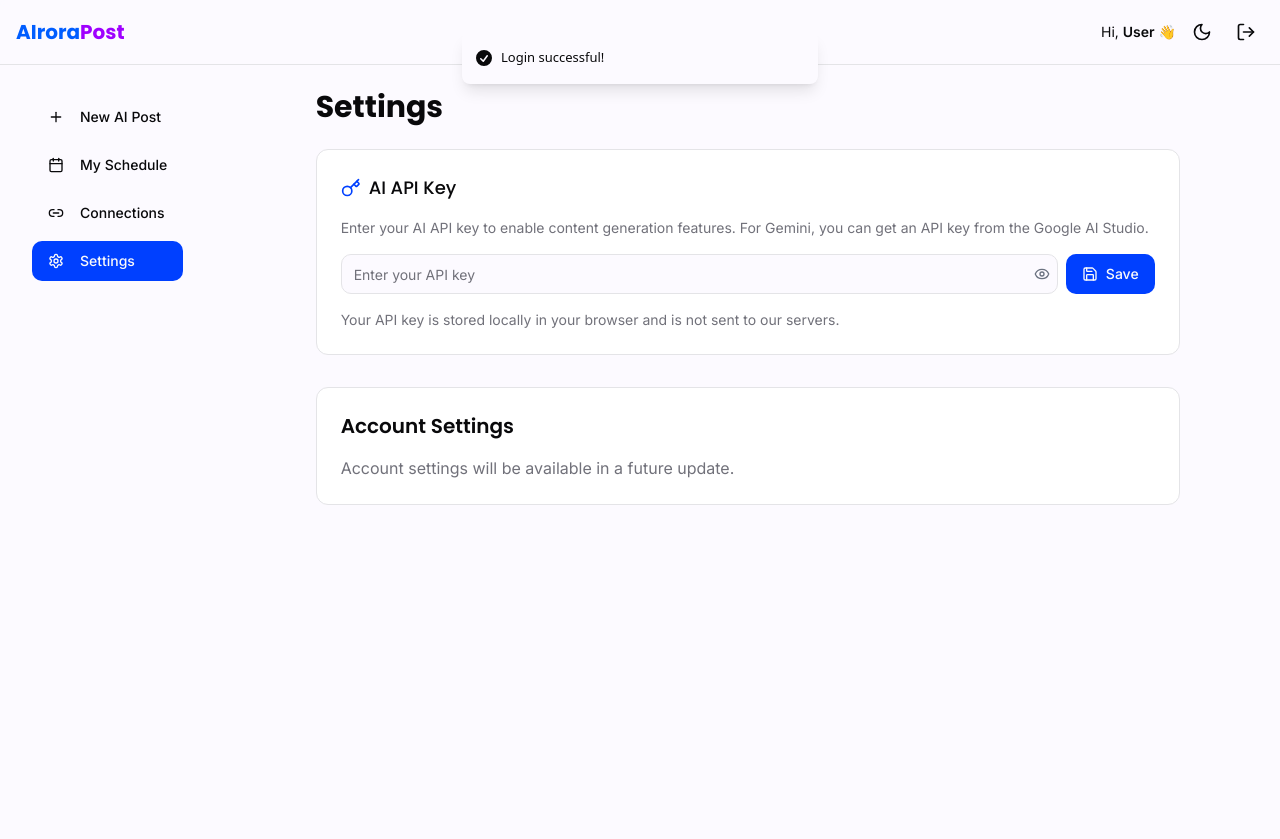
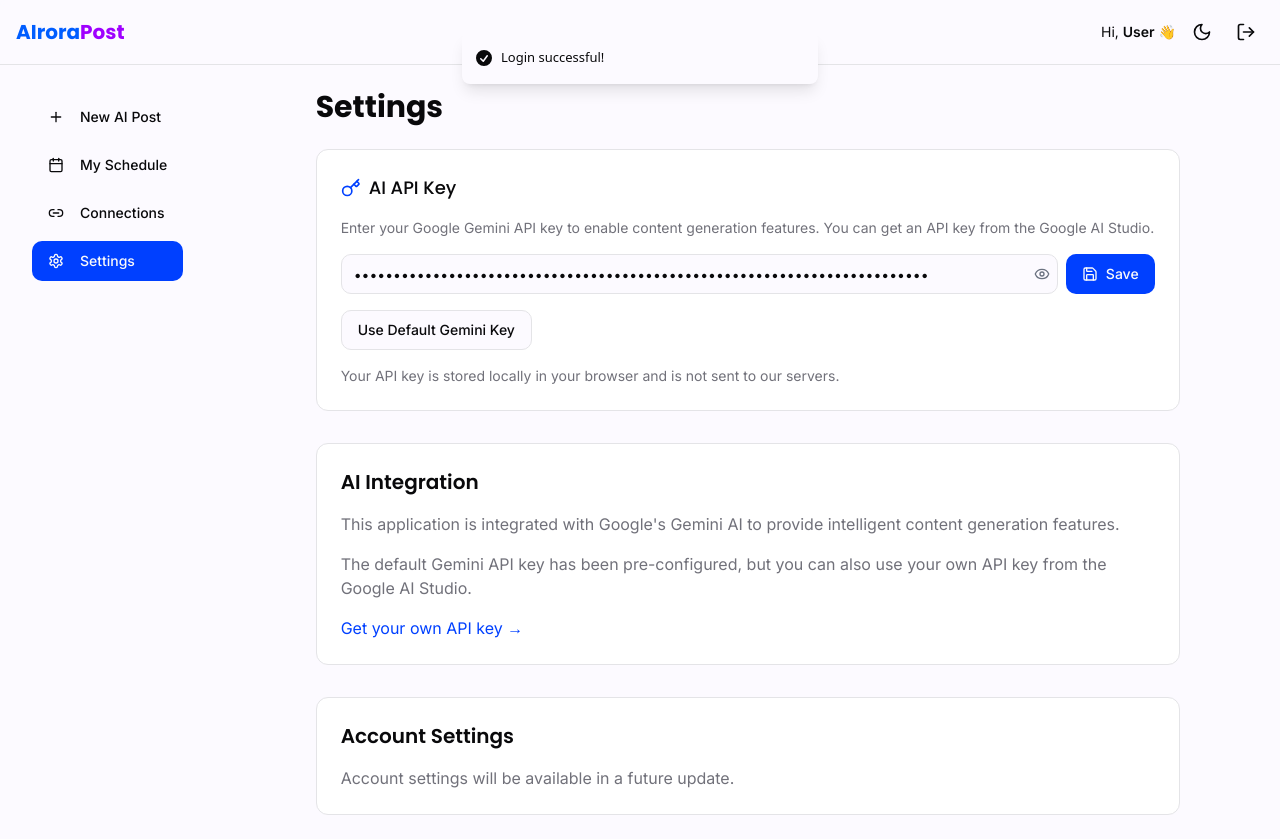
Before and after one commit to Lakki477/airora-ai-post-08, a React (Vite) app: page /settings in a window 1280 px wide. Both pictures are taken after a click on the button "Continue with Google". Before the commit the page ends 800 px from the top, so only its background shows below. Built offline with nearby package versions, Linux system fonts and the light colour scheme.

Commit message:
feat: Add Gemini API key
Adds the ability to set and use a Gemini API key for AI features.

```diff
--- a/src/components/AIKeySettings.tsx
+++ b/src/components/AIKeySettings.tsx
@@ -9,11 +9,19 @@ import { Eye, EyeOff, Key, Save } from 'lucide-react';
 const AIKeySettings: React.FC = () => {
   const [apiKey, setApiKeyState] = useState('');
   const [showKey, setShowKey] = useState(false);
+  const defaultGeminiKey = "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";
 
   useEffect(() => {
     const savedKey = getApiKey();
     if (savedKey) {
       setApiKeyState(savedKey);
+    } else {
+      // Set default Gemini key if no key is saved
+      setApiKeyState(defaultGeminiKey);
+      // Also save the default key to local storage
+      if (setApiKey(defaultGeminiKey)) {
+        console.log('Default Gemini API key set');
+      }
     }
   }, []);
 
@@ -28,6 +36,13 @@ const AIKeySettings: React.FC = () => {
     }
   };
 
+  const handleUseDefaultKey = () => {
+    setApiKeyState(defaultGeminiKey);
+    if (setApiKey(defaultGeminiKey)) {
+      toast.success('Default Gemini API key set successfully');
+    }
+  };
+
   return (
     <div className="space-y-4">
       <div className="flex items-center gap-2">
@@ -35,8 +50,8 @@ const AIKeySettings: React.FC = () => {
         <h3 className="text-lg font-medium">AI API Key</h3>
       </div>
       <p className="text-sm text-muted-foreground">
-        Enter your AI API key to enable content generation features.
-        For Gemini, you can get an API key from the Google AI Studio.
+        Enter your Google Gemini API key to enable content generation features.
+        You can get an API key from the Google AI Studio.
       </p>
       <div className="flex gap-2">
         <div className="relative flex-grow">
@@ -64,6 +79,15 @@ const AIKeySettings: React.FC = () => {
           Save
         </Button>
       </div>
+      <div className="flex items-center gap-2">
+        <Button
+          variant="outline"
+          onClick={handleUseDefaultKey}
+          className="text-sm"
+        >
+          Use Default Gemini Key
+        </Button>
+      </div>
       <div className="text-sm text-muted-foreground">
         Your API key is stored locally in your browser and is not sent to our servers.
       </div>
--- a/src/pages/SettingsPage.tsx
+++ b/src/pages/SettingsPage.tsx
@@ -1,3 +1,4 @@
+
 import React from 'react';
 import AIKeySettings from '@/components/AIKeySettings';
 
@@ -9,6 +10,28 @@ const SettingsPage: React.FC = () => {
       <div className="space-y-8">
         <section className="bg-card p-6 rounded-lg border">
           <AIKeySettings />
+        </section>
+
+        <section className="bg-card p-6 rounded-lg border">
+          <h2 className="text-xl font-semibold mb-4">AI Integration</h2>
+          <div className="space-y-4">
+            <p className="text-muted-foreground">
+              This application is integrated with Google's Gemini AI to provide intelligent content generation features.
+            </p>
+            <p className="text-muted-foreground">
+              The default Gemini API key has been pre-configured, but you can also use your own API key from the Google AI Studio.
+            </p>
+            <p className="text-muted-foreground">
+              <a
+                href="https://aistudio.google.com/app/apikey"
+                target="_blank"
+                rel="noopener noreferrer"
+                className="text-primary hover:underline"
+              >
+                Get your own API key →
+              </a>
+            </p>
+          </div>
         </section>
 
         {/* Other settings sections can be added here */}
--- a/src/services/aiService.ts
+++ b/src/services/aiService.ts
@@ -4,6 +4,7 @@ import { toast } from "sonner";
 // These are the secrets that should ideally be stored in a backend service
 // In a production app, you should use Supabase Edge Functions to securely store API keys
 let apiKey = '';
+const defaultGeminiKey = "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";
 
 export const setApiKey = (key: string) => {
   apiKey = key;
@@ -13,7 +14,7 @@ export const setApiKey = (key: string) => {
 
 export const getApiKey = (): string => {
   if (!apiKey) {
-    apiKey = localStorage.getItem('ai_api_key') || '';
+    apiKey = localStorage.getItem('ai_api_key') || defaultGeminiKey;
   }
   return apiKey;
 };
@@ -44,7 +45,7 @@ export const generateContentWithAI = async (topic: string): Promise<AIGeneratedC
     3. hashtags - Relevant hashtags for the topic (5-7 hashtags starting with #)`;
 
     // In a real implementation, you would call the actual API
-    // const response = await fetch('https://generativelanguage.googleapis.com/v1/models/gemini-pro:generateContent', {
+    // const response = await fetch('https://generativelanguage.googleapis.com/v1beta/models/gemini-pro:generateContent', {
     //   method: 'POST',
     //   headers: {
     //     'Content-Type': 'application/json',
```
